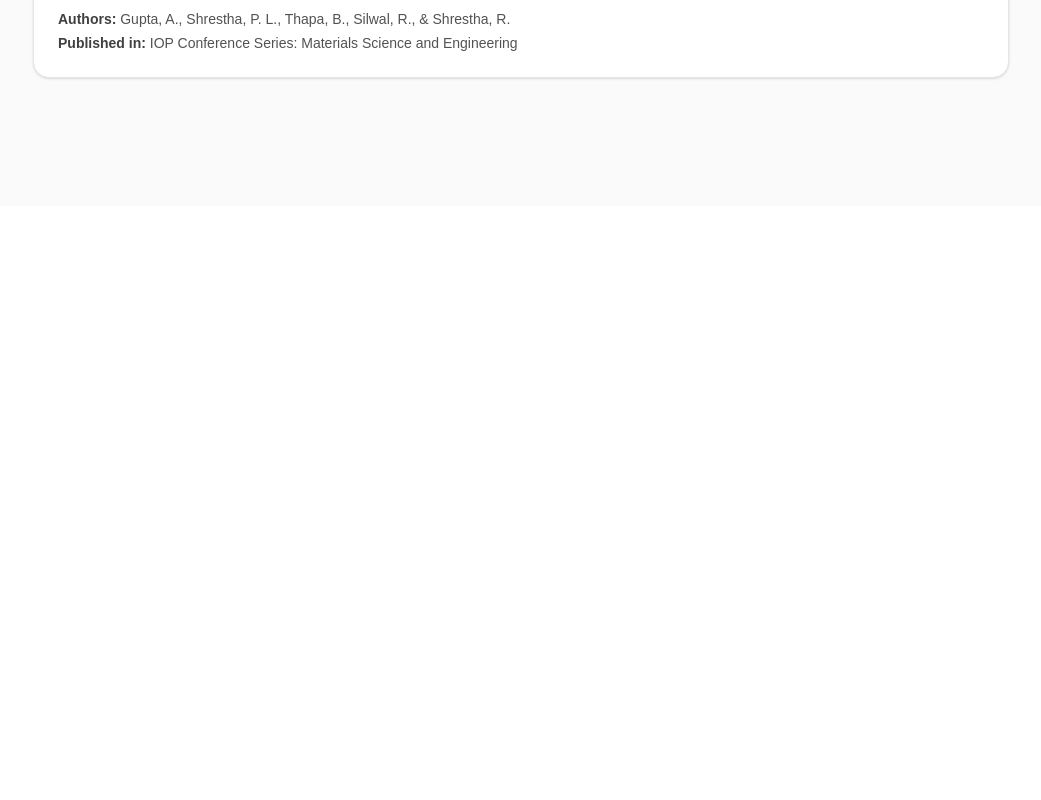
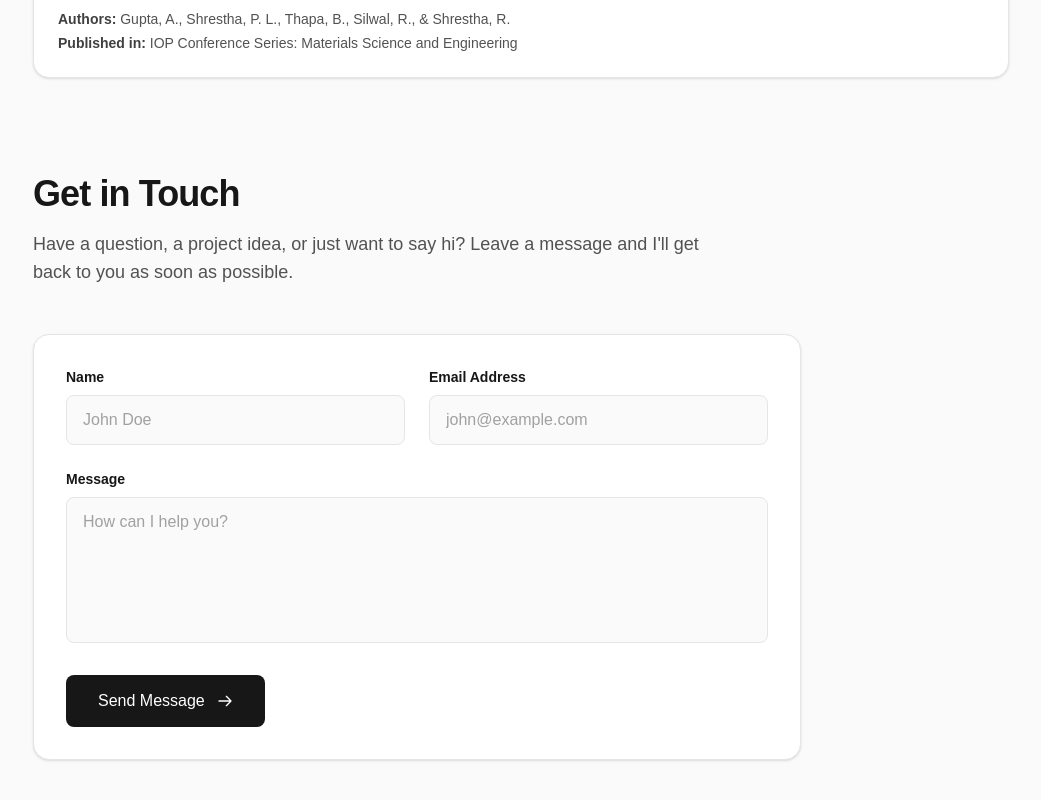
Before and after one commit to AmitGupta1994/amitgupta-portfolio, a Next.js app in the folder apps/frontend/: page / in a window 1280 px wide. Shown: the part 4102-4902 px from the top of the page, without its empty margins (119-1160 px from the left). Before the commit the page ends 4308 px from the top, so only its background shows below. Built offline with nearby package versions, Linux system fonts and the light colour scheme.

Commit message:
[add][contact form]: adds Get in Touch form

```diff
--- a/apps/frontend/src/app/page.tsx
+++ b/apps/frontend/src/app/page.tsx
@@ -3,6 +3,7 @@ import ProjectsSection from '@/components/ProjectsSection';
 import About from '@/components/About';
 import SkillsSection from '@/components/SkillsSection';
 import ExperienceSection from '@/components/ExperienceSection';
+import ContactSection from '@/components/ContactSection';
 
 import { profileData } from '@/data/profile';
 import { projects } from '@/data/projects';
@@ -33,6 +34,8 @@ export default function Home() {
 
         <PublicationsSection publications={publicationsData} />
 
+        <ContactSection />
+
       </div>
     </main>
   );
--- /dev/null
+++ b/apps/frontend/src/components/ContactSection.tsx
@@ -0,0 +1,123 @@
+"use client";
+
+import { useState } from "react";
+
+export default function ContactSection() {
+  const [status, setStatus] = useState<"idle" | "submitting" | "success" | "error">("idle");
+
+  const handleSubmit = async (e: React.FormEvent<HTMLFormElement>) => {
+    e.preventDefault();
+    setStatus("submitting");
+
+    // The form data can be easily sent to Formspree, Web3Forms, or your own API
+    const formData = new FormData(e.currentTarget);
+
+    try {
+      // For now, we simulate a successful submission.
+      // To make this fully functional without a backend,
+      // you can replace this with a fetch call to Formspree or Web3Forms.
+      // Example: await fetch("https://formspree.io/f/YOUR_FORM_ID", { method: "POST", body: formData, headers: { Accept: "application/json" } });
+      await new Promise(resolve => setTimeout(resolve, 1200));
+      setStatus("success");
+    } catch (error) {
+      setStatus("error");
+    }
+  };
+
+  return (
+    <section id="contact" className="w-full">
+      <div className="mb-12">
+        <h2 className="text-3xl md:text-4xl font-bold text-neutral-900 tracking-tight mb-4">Get in Touch</h2>
+        <p className="text-lg text-neutral-600 max-w-2xl">
+          Have a question, a project idea, or just want to say hi? Leave a message and I'll get back to you as soon as possible.
+        </p>
+      </div>
+
+      <div className="bg-white border border-neutral-200 rounded-2xl p-6 md:p-8 shadow-sm max-w-3xl">
+        {status === "success" ? (
+          <div className="flex flex-col items-center justify-center py-12 text-center animate-in fade-in duration-500">
+            <div className="w-16 h-16 bg-green-100 text-green-600 rounded-full flex items-center justify-center mb-6">
+              <svg className="w-8 h-8" fill="none" stroke="currentColor" viewBox="0 0 24 24">
+                <path strokeLinecap="round" strokeLinejoin="round" strokeWidth="3" d="M5 13l4 4L19 7" />
+              </svg>
+            </div>
+            <h3 className="text-2xl font-bold text-neutral-900 mb-2">Message Sent Successfully!</h3>
+            <p className="text-neutral-600 mb-8">Thanks for reaching out. I've received your message and will reply shortly.</p>
+            <button
+              onClick={() => setStatus("idle")}
+              className="px-6 py-2.5 bg-neutral-100 text-neutral-900 font-semibold rounded-lg hover:bg-neutral-200 transition-colors"
+            >
+              Send another message
+            </button>
+          </div>
+        ) : (
+          <form onSubmit={handleSubmit} className="flex flex-col gap-6 animate-in fade-in duration-500">
+            <div className="grid grid-cols-1 md:grid-cols-2 gap-6">
+              <div className="flex flex-col gap-2">
+                <label htmlFor="name" className="text-sm font-semibold text-neutral-900">Name</label>
+                <input
+                  type="text"
+                  id="name"
+                  name="name"
+                  required
+                  placeholder="John Doe"
+                  className="w-full px-4 py-3 bg-neutral-50 border border-neutral-200 rounded-lg focus:outline-none focus:ring-2 focus:ring-neutral-900 focus:border-transparent transition-all placeholder:text-neutral-400"
+                />
+              </div>
+              <div className="flex flex-col gap-2">
+                <label htmlFor="email" className="text-sm font-semibold text-neutral-900">Email Address</label>
+                <input
+                  type="email"
+                  id="email"
+                  name="email"
+                  required
+                  placeholder="john@example.com"
+                  className="w-full px-4 py-3 bg-neutral-50 border border-neutral-200 rounded-lg focus:outline-none focus:ring-2 focus:ring-neutral-900 focus:border-transparent transition-all placeholder:text-neutral-400"
+                />
+              </div>
+            </div>
+
+            <div className="flex flex-col gap-2">
+              <label htmlFor="message" className="text-sm font-semibold text-neutral-900">Message</label>
+              <textarea
+                id="message"
+                name="message"
+                required
+                rows={5}
+                placeholder="How can I help you?"
+                className="w-full px-4 py-3 bg-neutral-50 border border-neutral-200 rounded-lg focus:outline-none focus:ring-2 focus:ring-neutral-900 focus:border-transparent transition-all resize-none placeholder:text-neutral-400"
+              ></textarea>
+            </div>
+
+            {status === "error" && (
+              <p className="text-red-600 text-sm font-medium">Something went wrong sending your message. Please try again.</p>
+            )}
+
+            <button
+              type="submit"
+              disabled={status === "submitting"}
+              className="self-start px-8 py-3.5 bg-neutral-900 text-white font-medium rounded-lg hover:bg-neutral-800 focus:ring-4 focus:ring-neutral-200 transition-all disabled:opacity-70 disabled:cursor-not-allowed flex items-center gap-2 mt-2"
+            >
+              {status === "submitting" ? (
+                <>
+                  <svg className="animate-spin -ml-1 mr-2 h-5 w-5 text-white" xmlns="http://www.w3.org/2000/svg" fill="none" viewBox="0 0 24 24">
+                    <circle className="opacity-25" cx="12" cy="12" r="10" stroke="currentColor" strokeWidth="4"></circle>
+                    <path className="opacity-75" fill="currentColor" d="M4 12a8 8 0 018-8V0C5.373 0 0 5.373 0 12h4zm2 5.291A7.962 7.962 0 014 12H0c0 3.042 1.135 5.824 3 7.938l3-2.647z"></path>
+                  </svg>
+                  Sending...
+                </>
+              ) : (
+                <>
+                  Send Message
+                  <svg className="w-4 h-4 ml-1" fill="none" stroke="currentColor" viewBox="0 0 24 24">
+                    <path strokeLinecap="round" strokeLinejoin="round" strokeWidth="2" d="M14 5l7 7m0 0l-7 7m7-7H3" />
+                  </svg>
+                </>
+              )}
+            </button>
+          </form>
+        )}
+      </div>
+    </section>
+  );
+}
```
